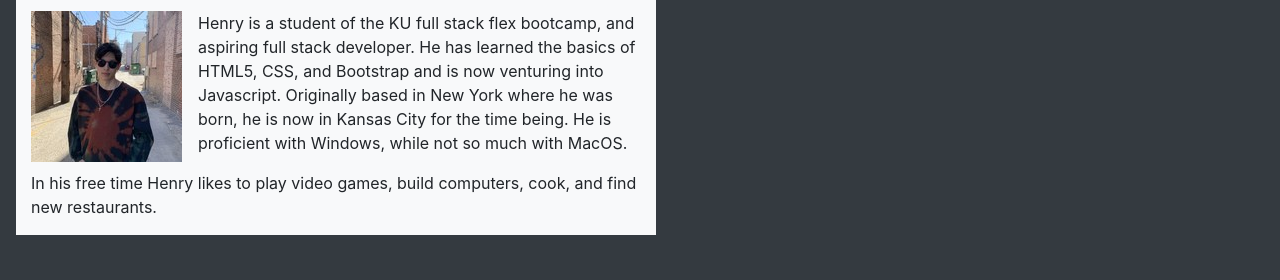
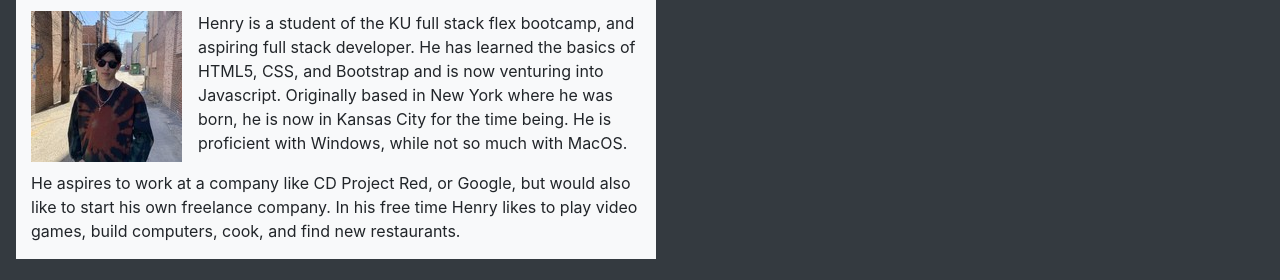
Before and after one commit to Henryrjung/02_responsive_portfolio, a plain HTML site: page index.html in a window 1280 px wide. Shown: the part 194-474 px from the top of the page. Drawn offline with nearby package versions, Linux system fonts and the light colour scheme.

Commit message:
added more to about me

```diff
--- a/index.html
+++ b/index.html
@@ -48,7 +48,7 @@
           Henry is a student of the KU full stack flex bootcamp, and aspiring full stack developer. He has learned the basics of HTML5, CSS, and Bootstrap and is now venturing into Javascript. Originally based in New York where he was born, he is now in Kansas City for the time being. He is proficient with Windows, while not so much with MacOS.
         </p>
         <p>
-          In his free time Henry likes to play video games, build computers, cook, and find new restaurants.
+          He aspires to work at a company like CD Project Red, or Google, but would also like to start his own freelance company. In his free time Henry likes to play video games, build computers, cook, and find new restaurants.
 
         </p>
       </div>
```
